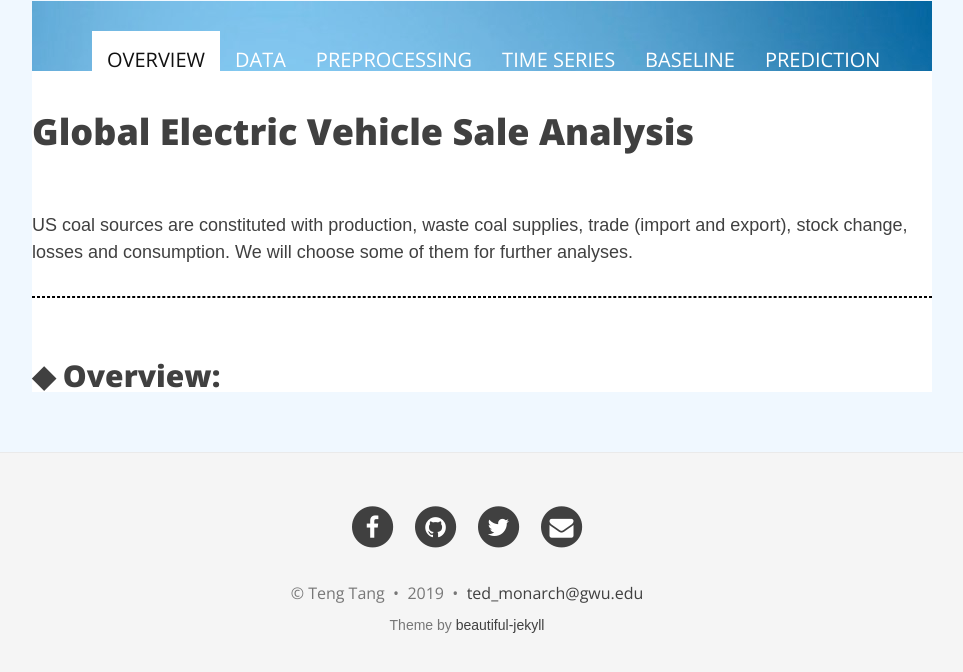
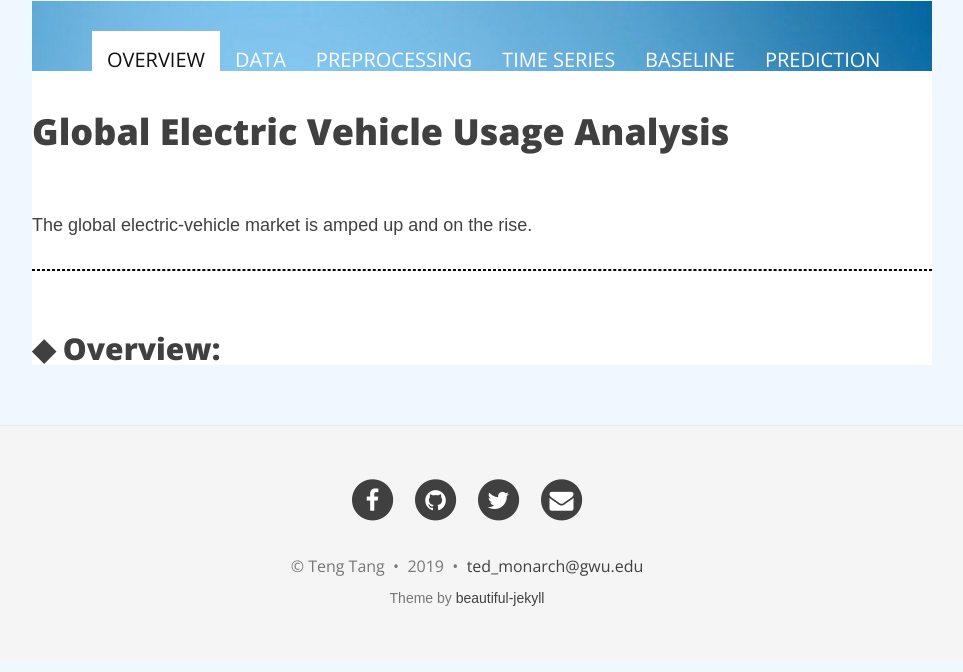
Before and after one commit to Monarch2018/ev_prediction, a Jekyll site: the page built from index.html, in a window 1280 px wide and 900 px high, scrolled down 509 px, cut to the strip 214-886 px from the top of the window. Shown: the whole strip, without its empty margins (173-1136 px from the left). Built offline with Jekyll 4.4.1, drawn with Linux system fonts in a browser that asks for light colours; nearby versions of some CDN libraries; the list of posts is cut into pages by our own code.

Commit message:
Update index.html

```diff
--- a/index.html
+++ b/index.html
@@ -42,9 +42,9 @@ bigimg: /img/tesla.png
 
 			<div id="blurb">
 				<br>
-				<h1>Global Electric Vehicle Sale Analysis</h1>
+				<h1>Global Electric Vehicle Usage Analysis</h1>
 				<br>
-				<p>US coal sources are constituted with production, waste coal supplies, trade (import and export), stock change, losses and consumption. We will choose some of them for further analyses.</p>
+				<p>The global electric-vehicle market is amped up and on the rise.</p>
 				<hr style="border: 0.8px dashed black;"/>
 				<br>
 				<h2>&#9670 Overview: </h2>
```
